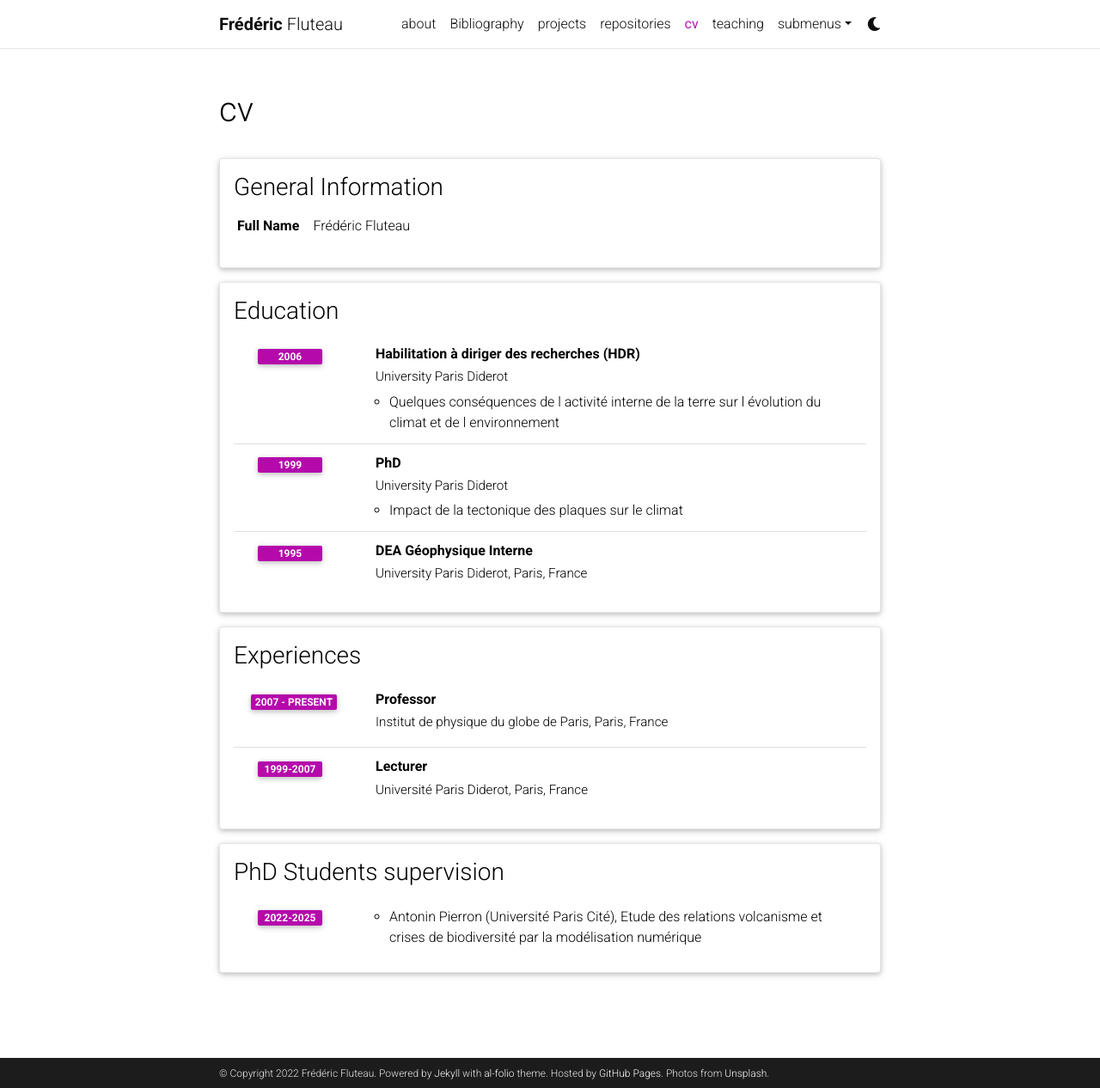
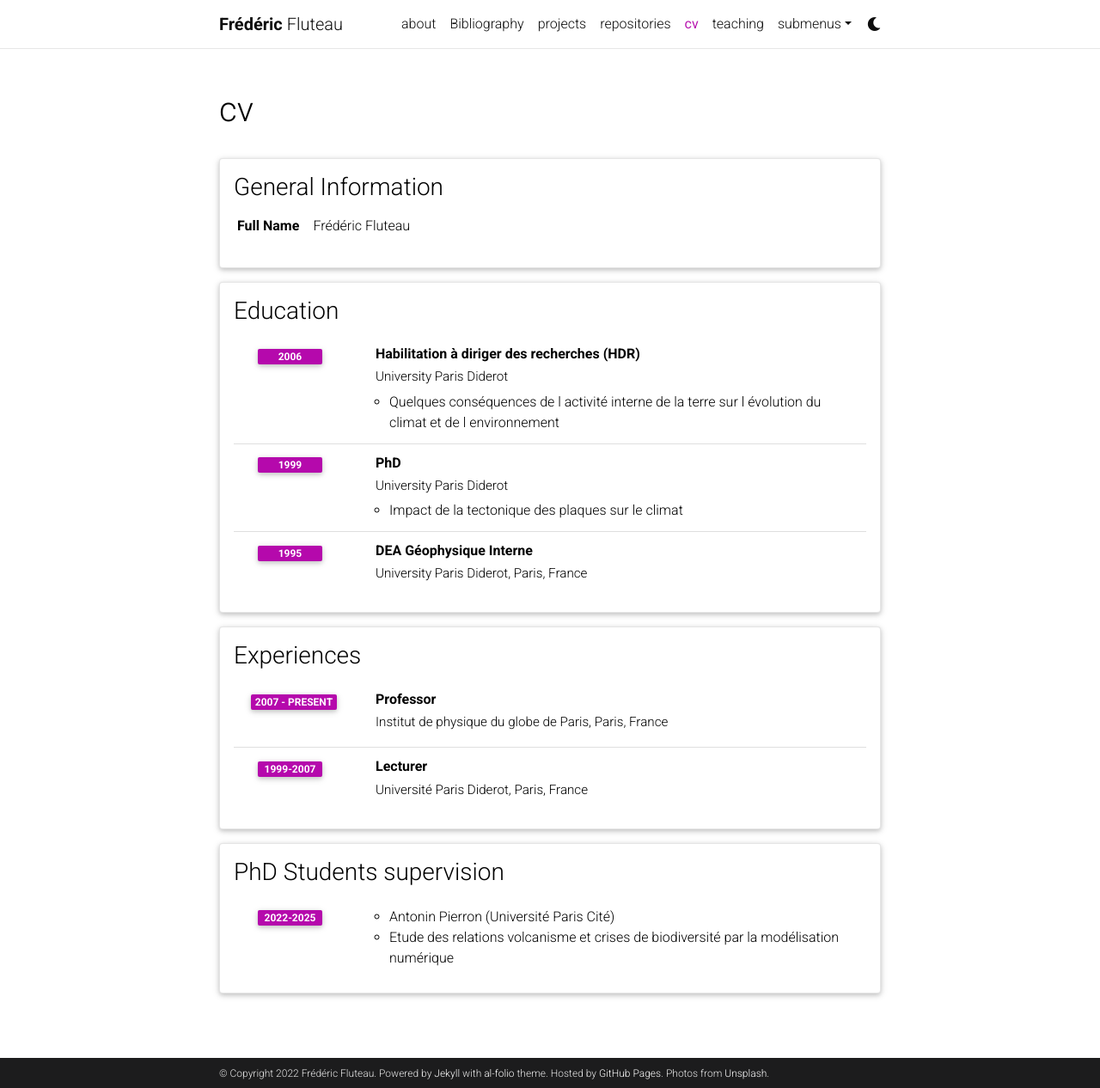
Before and after one commit to fredflut/fredflut.github.io, a Jekyll site: the page built from _pages/cv.md, in a window 1280 px wide and 1266 px high. Shown: the whole window at 86% size. Built offline with Jekyll 4.4.1, drawn with Linux system fonts in a browser that asks for light colours; comment, search, counter and statistics services are not loaded; a style sheet for code colours, icons or effects is not loaded.

Commit message:
Update cv.yml

```diff
--- a/_data/cv.yml
+++ b/_data/cv.yml
@@ -42,7 +42,8 @@
   contents:
     - year: 2022-2025
       items:
-        - Antonin Pierron (Université Paris Cité), Etude des relations volcanisme et crises de biodiversité par la modélisation numérique
+        - Antonin Pierron (Université Paris Cité)
+        - Etude des relations volcanisme et crises de biodiversité par la modélisation numérique
 #    - year: 2017-2020
 #      items:
 #        - Delphine Tardif (Université Paris Cité)
```
